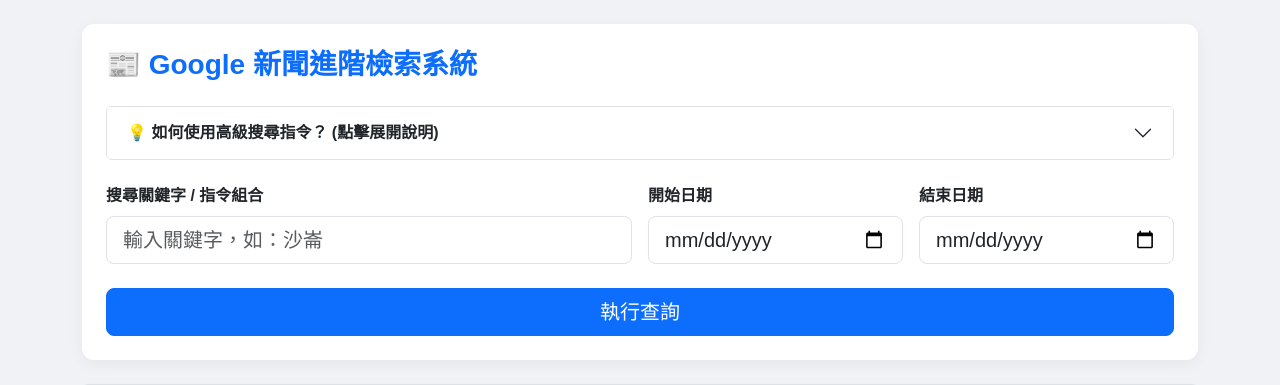
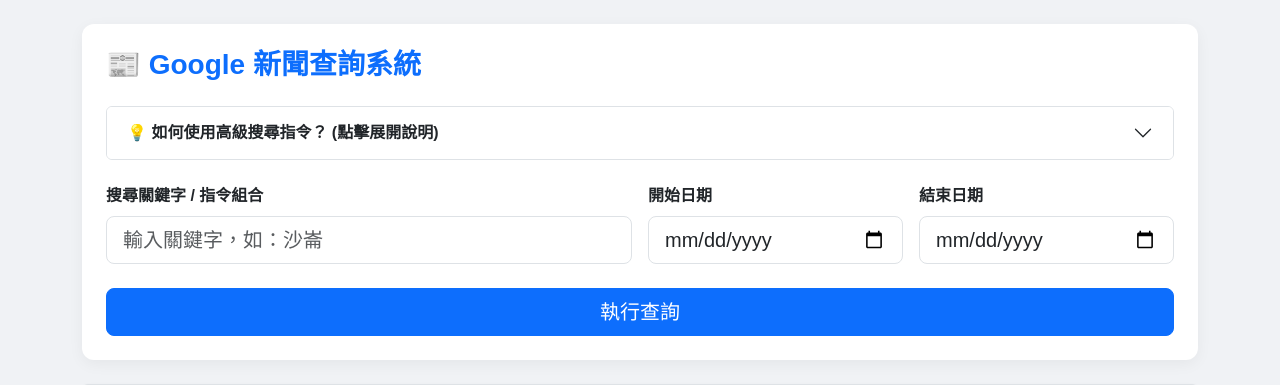
Before and after one commit to sino7622/LH_Google-News-Scraper, a Flask app: page / in a window 1280 px wide. Shown: the top 385 px of the page. Run offline with Flask 3, Linux system fonts and the light colour scheme; some libraries are stand-ins or nearby versions.

Commit message:
renew title

```diff
--- a/templates/index.html
+++ b/templates/index.html
@@ -71,7 +71,7 @@
 
     <div class="container">
         <div class="search-panel p-4 mb-4">
-            <h3 class="mb-4 text-primary fw-bold">📰 Google 新聞進階檢索系統</h3>
+            <h3 class="mb-4 text-primary fw-bold">📰 Google 新聞查詢系統</h3>
 
             <div class="accordion mb-4" id="instructionAccordion">
                 <div class="accordion-item">
```
